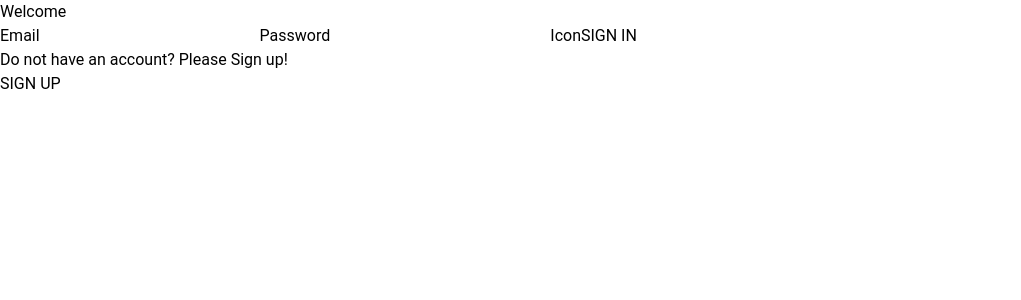
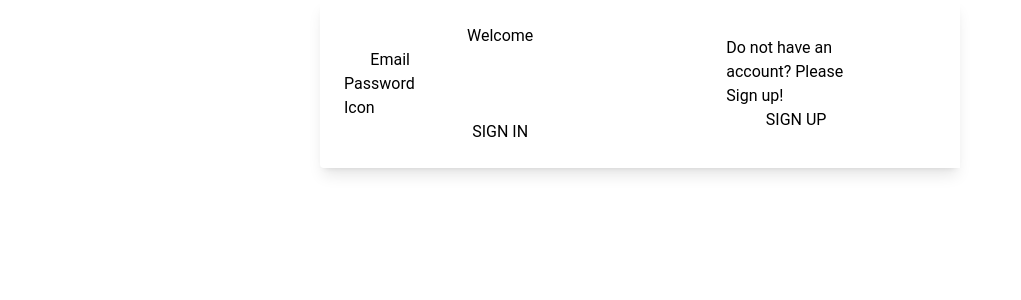
Before and after one commit to doheelee0328/Ecommerce-Website, a Next.js app in the folder Client/: page /pages/login in a window 1280 px wide. Shown: the top 300 px of the page, without its empty margins (0-1021 px from the left). Built offline with nearby package versions, Linux system fonts and the light colour scheme.

Commit message:
add functionality to the register page

```diff
--- a/Client/src/app/pages/login/page.tsx
+++ b/Client/src/app/pages/login/page.tsx
@@ -40,8 +40,12 @@ export default function Login({
   }
 
   return (
-    <div>
-      <form onSubmit={submitHandler}>
+    <div className='flex justify-center items-center min-h-screen'>
+      <div className='flex flex-row justify-center items-center shadow-lg mx-auto w-1/2 rounded-l p-6 absolute top-0 right-0 left-0'>
+        <form
+          onSubmit={submitHandler}
+          className='flex flex-col justify-center items-center '
+        >
           <h1 className='text-black'>Welcome</h1>
           <label>
             <span>Email</span>
@@ -64,9 +68,12 @@ export default function Login({
           </label>
           <button>SIGN IN</button>
         </form>
-      <div>
-        <h3>Do not have an account? Please Sign up!</h3>
+        <div className='flex flex-col justify-center items-center '>
+          <h3 className='w-1/2 text-align-center'>
+            Do not have an account? Please Sign up!
+          </h3>
           <button onClick={setRegister}>SIGN UP</button>
+        </div>
       </div>
     </div>
   )
```
Lines whose indentation alone changed are shown as unchanged.
